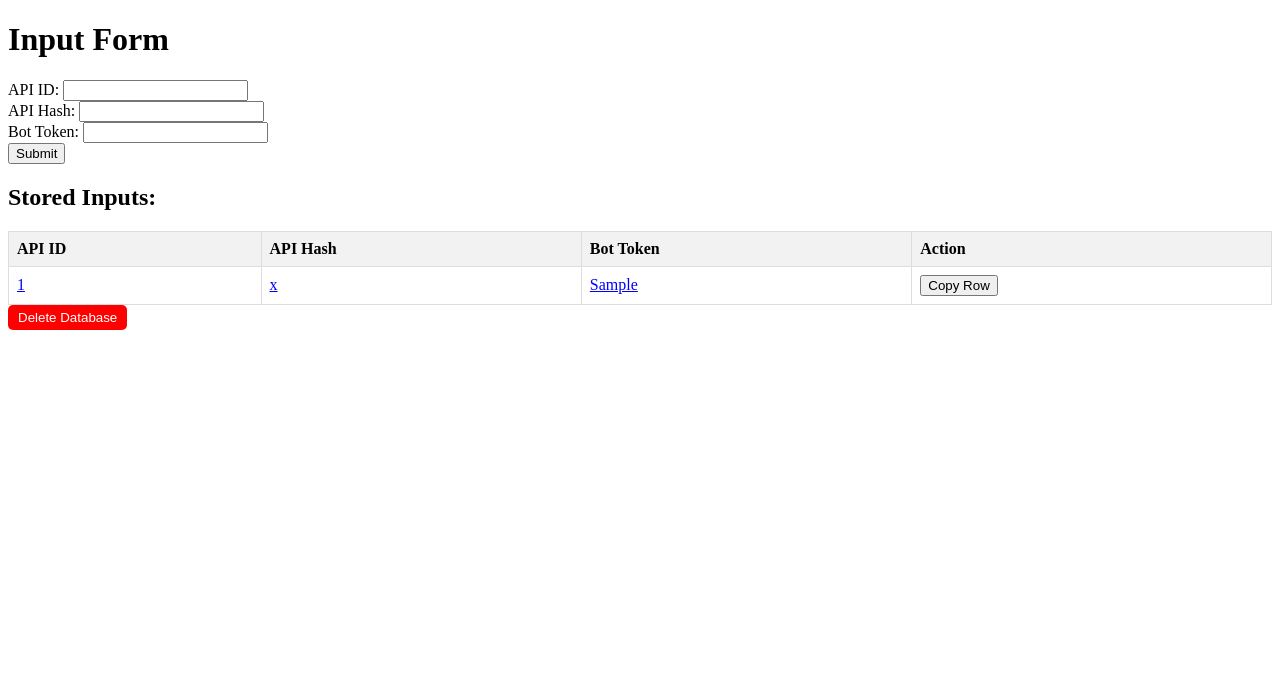
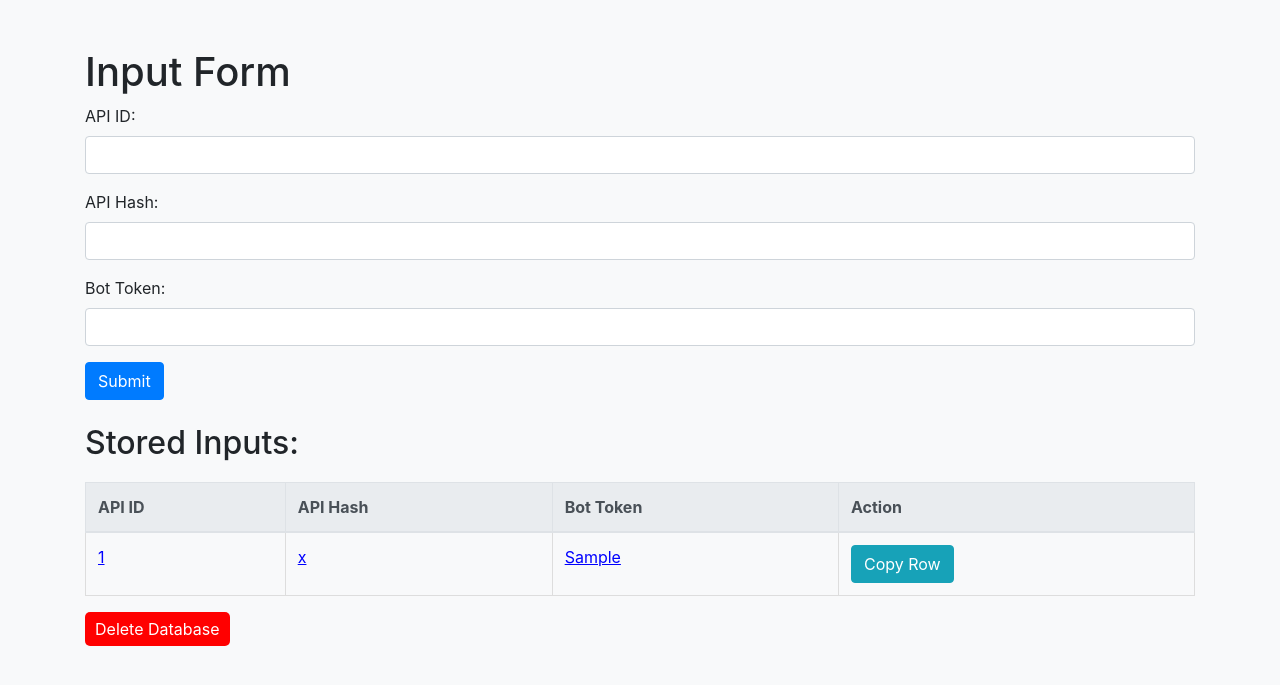
Before and after one commit to teamarctix/db, a Flask app: page / in a window 1280 px wide. Shown: the top 685 px of the page. Run offline with Flask 3, Linux system fonts and the light colour scheme; tables that the repository leaves empty hold one stand-in row (values such as "Sample post"); some libraries are stand-ins or nearby versions.

Commit message:
modified

```diff
--- a/templates/index.html
+++ b/templates/index.html
@@ -4,6 +4,8 @@
     <meta charset="UTF-8">
     <meta name="viewport" content="width=device-width, initial-scale=1.0">
     <title>Flask Project</title>
+    <!-- Include Bootstrap CSS -->
+    <link rel="stylesheet" href="https://stackpath.bootstrapcdn.com/bootstrap/4.5.2/css/bootstrap.min.css">
     <style>
         table {
             width: 100%;
@@ -30,6 +32,7 @@
             text-decoration: underline;
             color: blue;
         }
+
         .delete-btn {
             cursor: pointer;
             background-color: #ff0000;
@@ -40,24 +43,31 @@
         }
     </style>
 </head>
-<body>
+<body class="bg-light">
+    <div class="container mt-5">
         <h1>Input Form</h1>
         <form method="post" action="/">
+            <div class="form-group">
                 <label for="api_id">API ID:</label>
-        <input type="text" name="api_id" required><br>
+                <input type="text" name="api_id" class="form-control" required>
+            </div>
 
+            <div class="form-group">
                 <label for="api_hash">API Hash:</label>
-        <input type="text" name="api_hash" required><br>
+                <input type="text" name="api_hash" class="form-control" required>
+            </div>
 
+            <div class="form-group">
                 <label for="bot_token">Bot Token:</label>
-        <input type="text" name="bot_token" required><br>
+                <input type="text" name="bot_token" class="form-control" required>
+            </div>
 
-        <button type="submit">Submit</button>
+            <button type="submit" class="btn btn-primary">Submit</button>
         </form>
 
-    <h2>Stored Inputs:</h2>
-    <table>
-        <thead>
+        <h2 class="mt-4">Stored Inputs:</h2>
+        <table class="table">
+            <thead class="thead-light">
                 <tr>
                     <th>API ID</th>
                     <th>API Hash</th>
@@ -72,57 +82,46 @@
                         <td class="copyable" onclick="copyCellValue(this)">{{ entry.api_hash }}</td>
                         <td class="copyable" onclick="copyCellValue(this)">{{ entry.bot_token }}</td>
                         <td>
-                        <button class="copy-btn" onclick="copyRowData(this)">Copy Row</button>
+                            <button class="btn btn-info copy-btn" onclick="copyRowData(this)">Copy Row</button>
                         </td>
                     </tr>
                 {% endfor %}
             </tbody>
         </table>
-    <button class="delete-btn" onclick="confirmDelete()">Delete Database</button>
+        <button class="btn btn-danger delete-btn" onclick="confirmDelete()">Delete Database</button>
+    </div>
+
+    <script src="https://code.jquery.com/jquery-3.5.1.slim.min.js"></script>
+    <script src="https://cdn.jsdelivr.net/npm/@popperjs/core@2.11.6/dist/umd/popper.min.js"></script>
+    <script src="https://stackpath.bootstrapcdn.com/bootstrap/4.5.2/js/bootstrap.min.js"></script>
+
     <script>
         function copyToClipboard(value) {
-            // Create a temporary textarea element to copy the data
             var textarea = document.createElement('textarea');
             textarea.value = value;
             document.body.appendChild(textarea);
-
-            // Select and copy the text
             textarea.select();
             document.execCommand('copy');
-
-            // Remove the temporary textarea
             document.body.removeChild(textarea);
-
-            // Provide some visual feedback to the user
             alert('Data copied to clipboard!');
         }
 
         function copyCellValue(cell) {
-            // Get the text content of the clicked cell
             var cellValue = cell.innerText;
-
-            // Copy the individual cell value
             copyToClipboard(cellValue);
         }
 
         function copyRowData(button) {
-            // Get the button's parent row
             var row = button.parentNode.parentNode;
-
-            // Get the text content of each cell in the row
             var apiId = row.cells[0].innerText;
             var apiHash = row.cells[1].innerText;
             var botToken = row.cells[2].innerText;
-
-            // Concatenate the data
             var dataToCopy = `API ID: ${apiId}, API Hash: ${apiHash}, Bot Token: ${botToken}`;
-
-            // Copy the entire row data
             copyToClipboard(dataToCopy);
         }
+
         function confirmDelete() {
             if (confirm('Are you sure you want to delete the entire database? This action cannot be undone.')) {
-                // If the user confirms, redirect to the delete route
                 window.location.href = '/delete_database';
             }
         }
```
Lines whose indentation alone changed are shown as unchanged.
